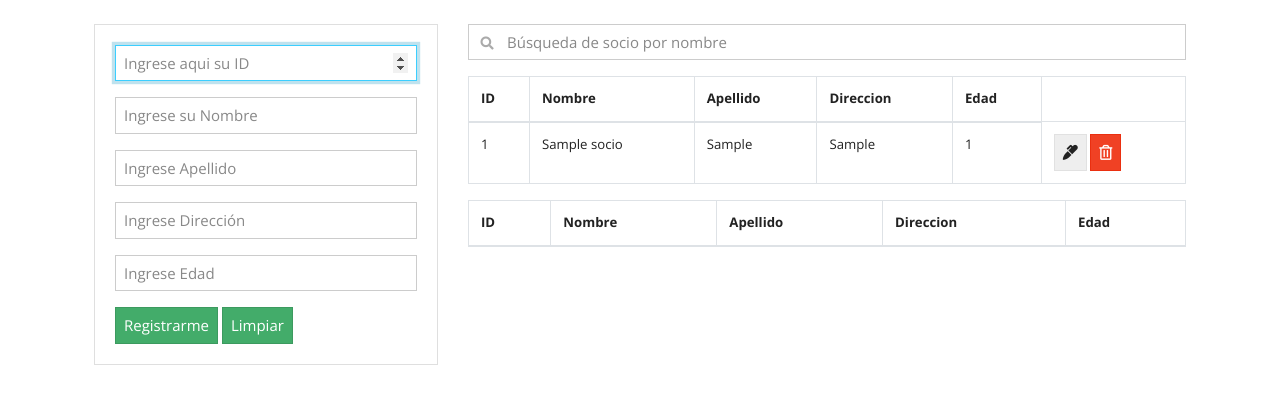
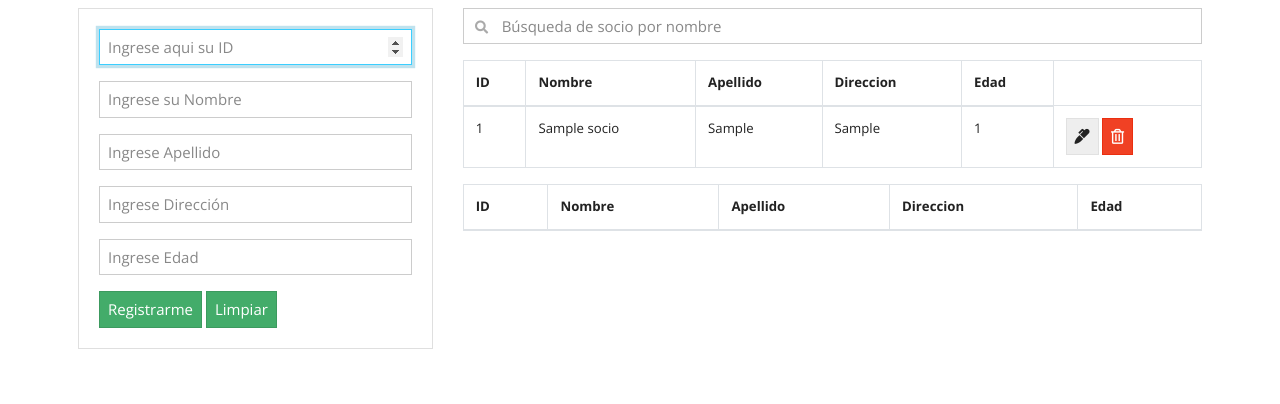
Before and after one commit to clintontapialagar/Ejercicios_Crud_PHP, a PHP site: page / in a window 1280 px wide. Shown: the part 55-459 px from the top of the page. Run offline with PHP 8.4, Linux system fonts and the light colour scheme; tables that the repository leaves empty hold one stand-in row (values such as "Sample post"); data that the repository does not hold is empty; some libraries are stand-ins or nearby versions.

Commit message:
Update index.php

```diff
--- a/FormSocio/index.php
+++ b/FormSocio/index.php
@@ -3,7 +3,7 @@
 <?php include('includes/header.php'); ?>
 
 
-<main class="container p-4">
+<main class="container p-2">
     <div class="row">
         <div class="col-md-4">
             <!-- Mensajes -->
```
